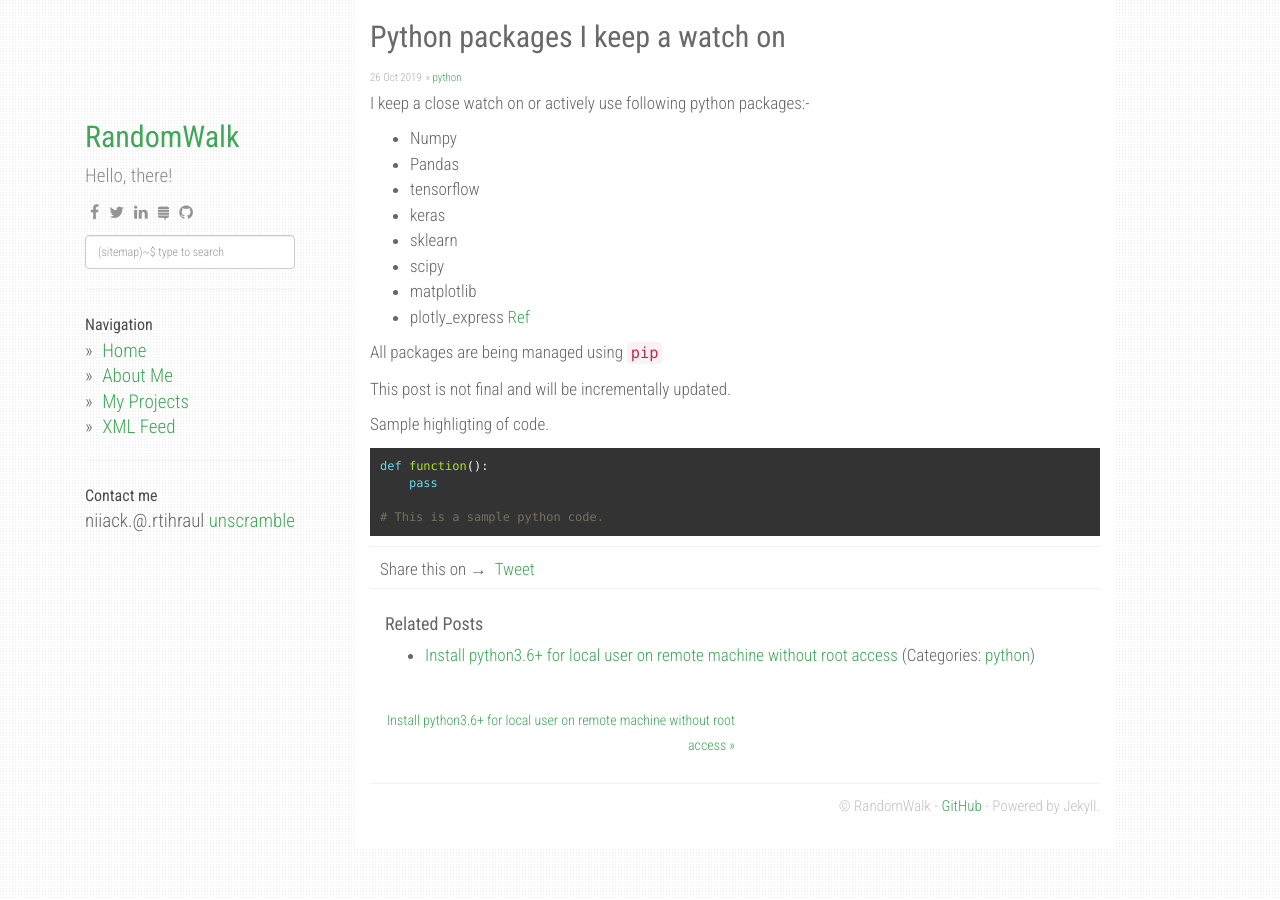
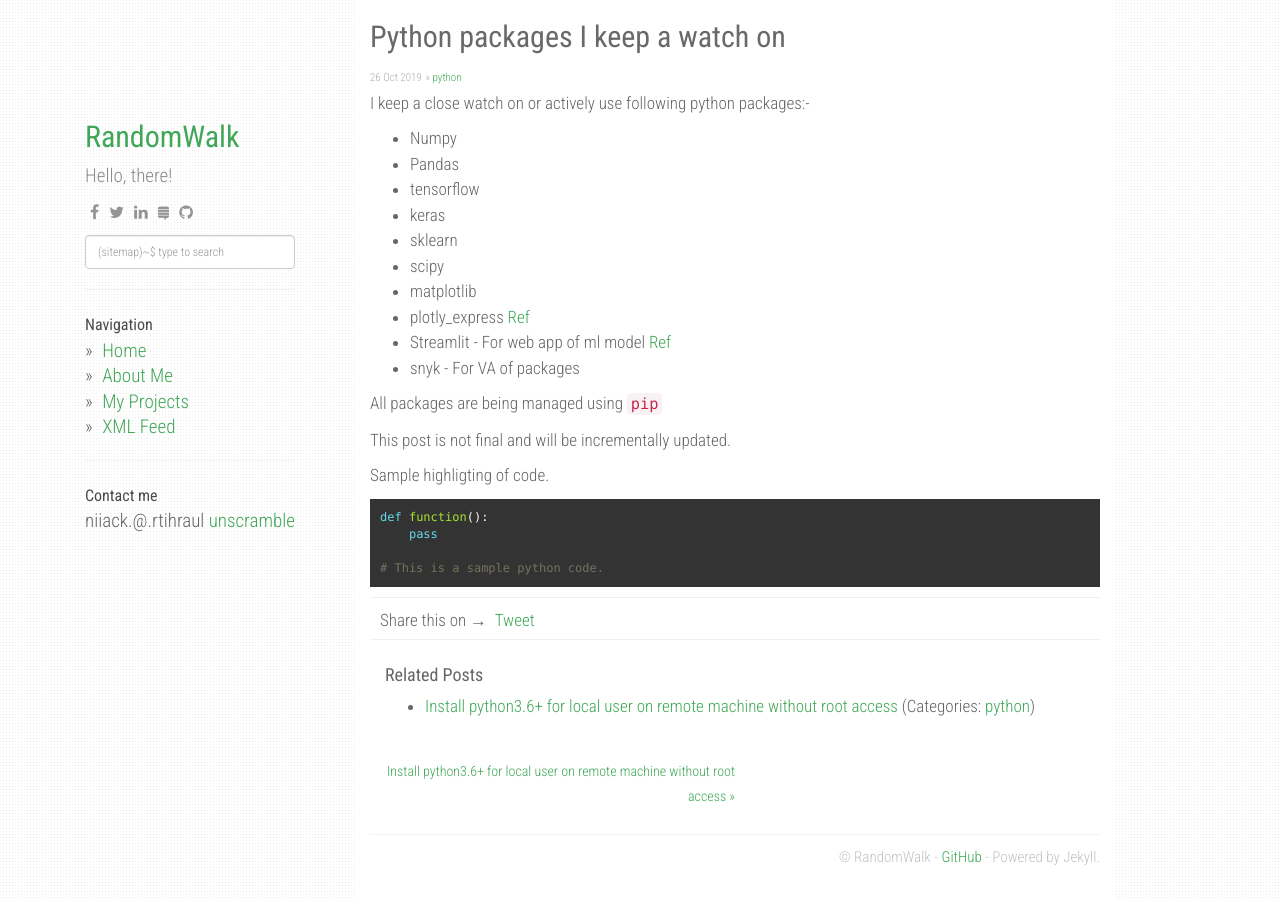
Before and after one commit to rahulrajpl/rahulrajpl.github.io.old, a Jekyll site: the page built from _posts/2019-10-26-Python.markdown, in a window 1280 px wide. Built offline with Jekyll 4.4.1, drawn with Linux system fonts in a browser that asks for light colours; nearby versions of some CDN libraries; comment, search, counter and statistics services are not loaded.

Commit message:
updated with streamlit and snyk

```diff
--- a/_posts/2019-10-26-Python.markdown
+++ b/_posts/2019-10-26-Python.markdown
@@ -16,6 +16,8 @@ I keep a close watch on or actively use following python packages:-
 * scipy
 * matplotlib
 * plotly_express [Ref](https://mlwhiz.com/blog/2019/05/05/plotly_express/?utm_campaign=pythons-one-liner-graph-creation-library-with-animations-hans-rosling-style&utm_medium=social_link&utm_source=missinglettr-twitter)
+* Streamlit - For web app of ml model [Ref](https://streamlit.io/docs/)
+* snyk - For VA of packages
 
 All packages are being managed using `pip`
 
```
